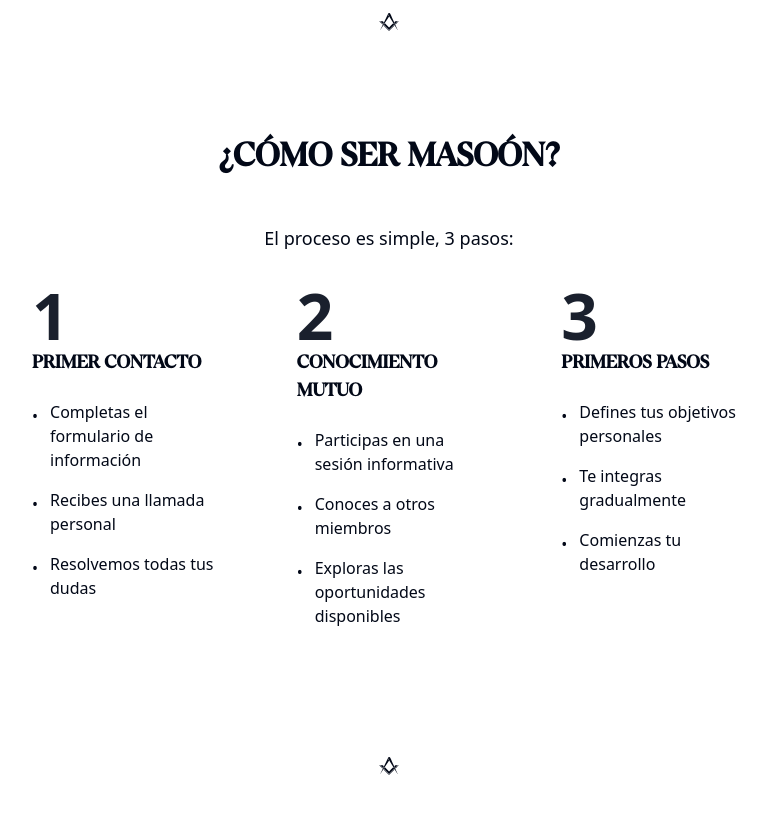
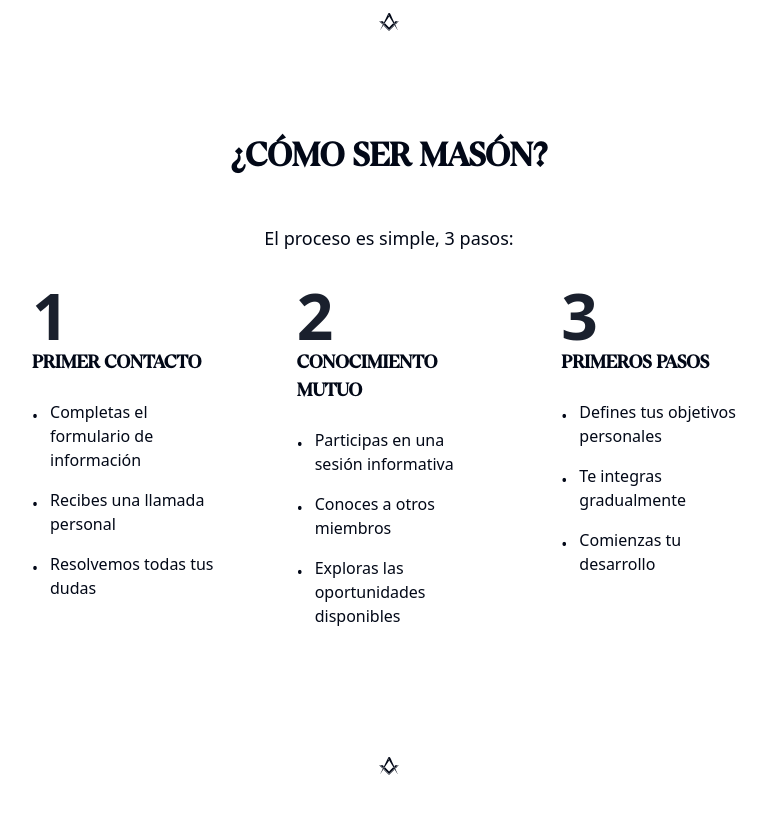
Before and after one commit to freerider0/cile, a Next.js app: page / in a window 1280 px wide. Shown: the part 6800-7614 px from the top of the page, without its empty margins (251-1017 px from the left). Built offline with nearby package versions, Linux system fonts and the light colour scheme; no server answers; what tailwindcss-radix-colors would draw is missing.

Commit message:
ruta index corretgida

```diff
--- a/src/components/sections/process-section.tsx
+++ b/src/components/sections/process-section.tsx
@@ -29,7 +29,7 @@ const processSteps = [
 
 export default function ProcessSection() {
   return (
-    <Section title="¿CÓMO SER MASOÓN?">
+    <Section title="¿CÓMO SER MASÓN?">
       <div className="container mx-auto max-w-6xl">
 
         <p className="text-lg text-center text-blue-12 mb-12">
```
